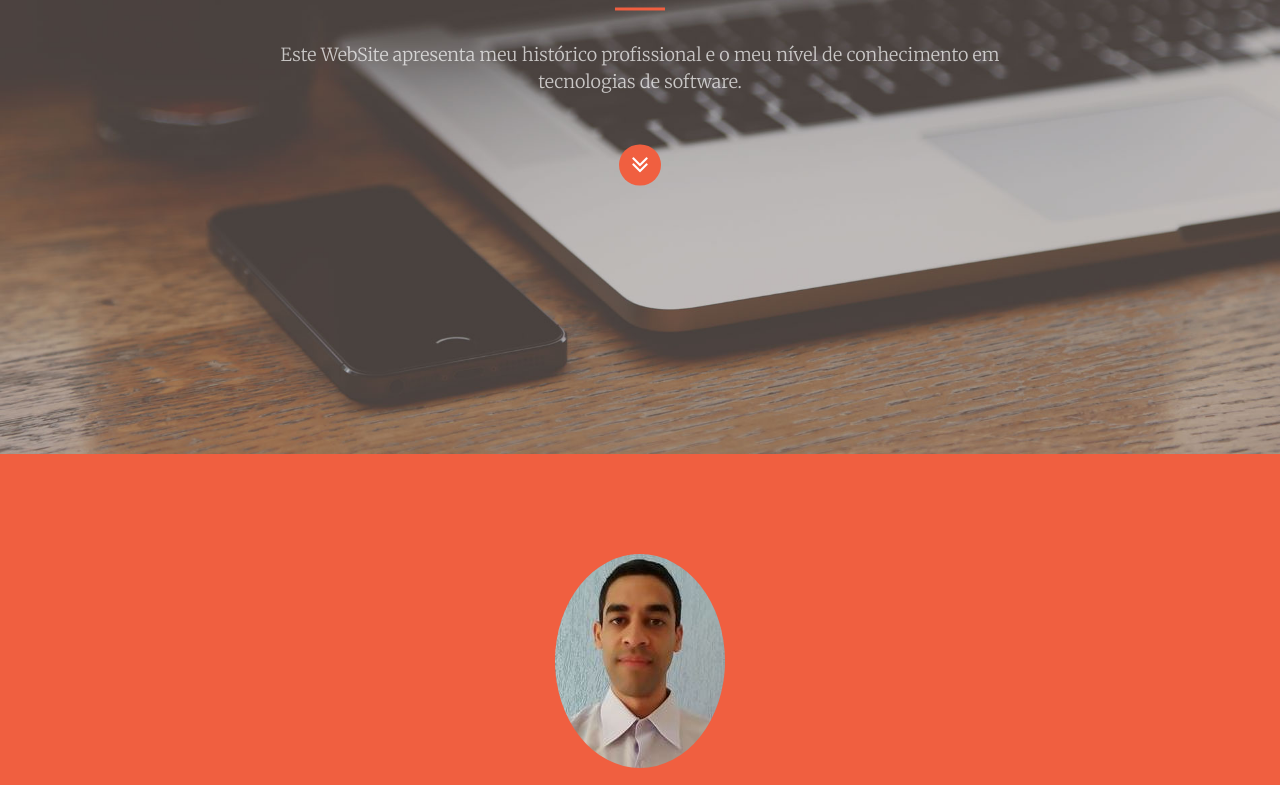
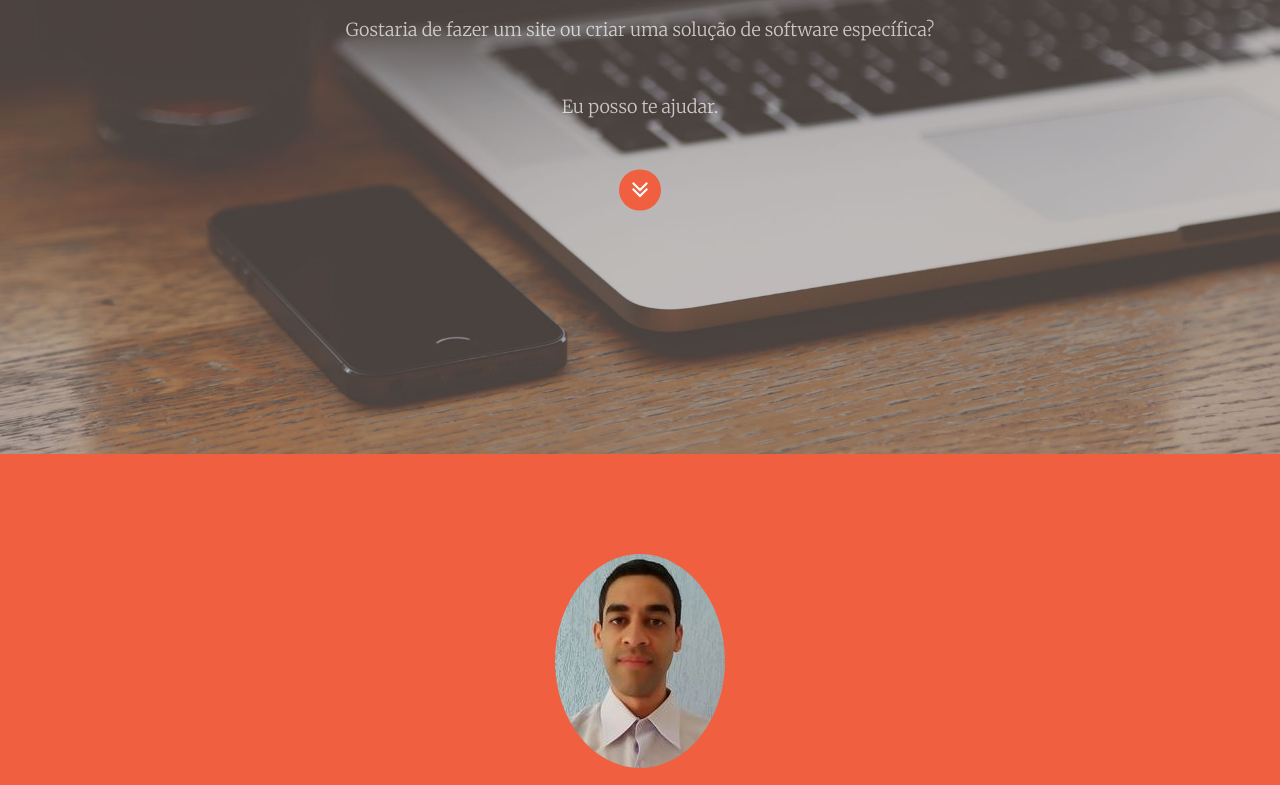
Before and after one commit to LucasNovaes/lucasnovaes.github.io, a website: page index.html in a window 1280 px wide. Shown: the part 346-1131 px from the top of the page. Drawn offline with nearby package versions, Linux system fonts and the light colour scheme.

Commit message:
Update index.html

```diff
--- a/index.html
+++ b/index.html
@@ -73,7 +73,8 @@
             <div class="header-content-inner">
                 <h1 id="homeHeading">Bem vindo(a)!</h1>
                 <hr>
-                <p>Este WebSite apresenta meu histórico profissional e o meu nível de conhecimento em tecnologias de software.</p>
+                <p>Gostaria de fazer um site ou criar uma solução de software específica?</p>
+                <p>Eu posso te ajudar.</p>
                 <a href="#about" class="btn btn-primary page-scroll"><i class="fa fa-2x fa-angle-double-down"></i></a>
             </div>
         </div>
@@ -276,7 +277,7 @@
                 <div class="col-lg-8 col-lg-offset-2 text-center">
                     <h2 class="section-heading">Contato</h2>
                     <hr class="primary">
-                    <p>Desenvolvimento de websites ou soluções específicas de software? Entre em contato. </p>
+                    <p></p>
                 </div>
                 <div class="col-lg-4 col-lg-offset-2 text-center">
                     <i class="fa fa-phone fa-3x sr-contact"></i>
```
